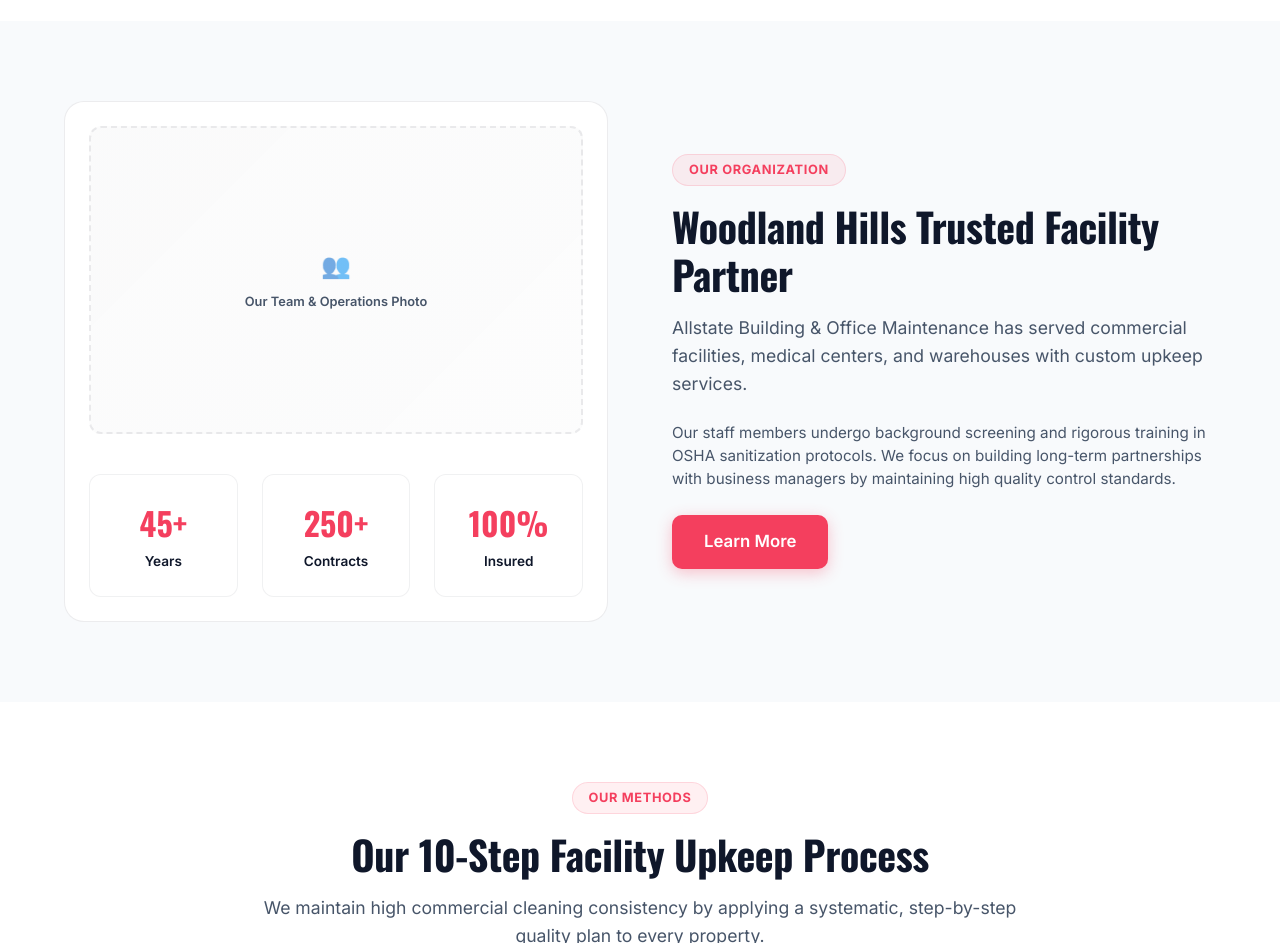
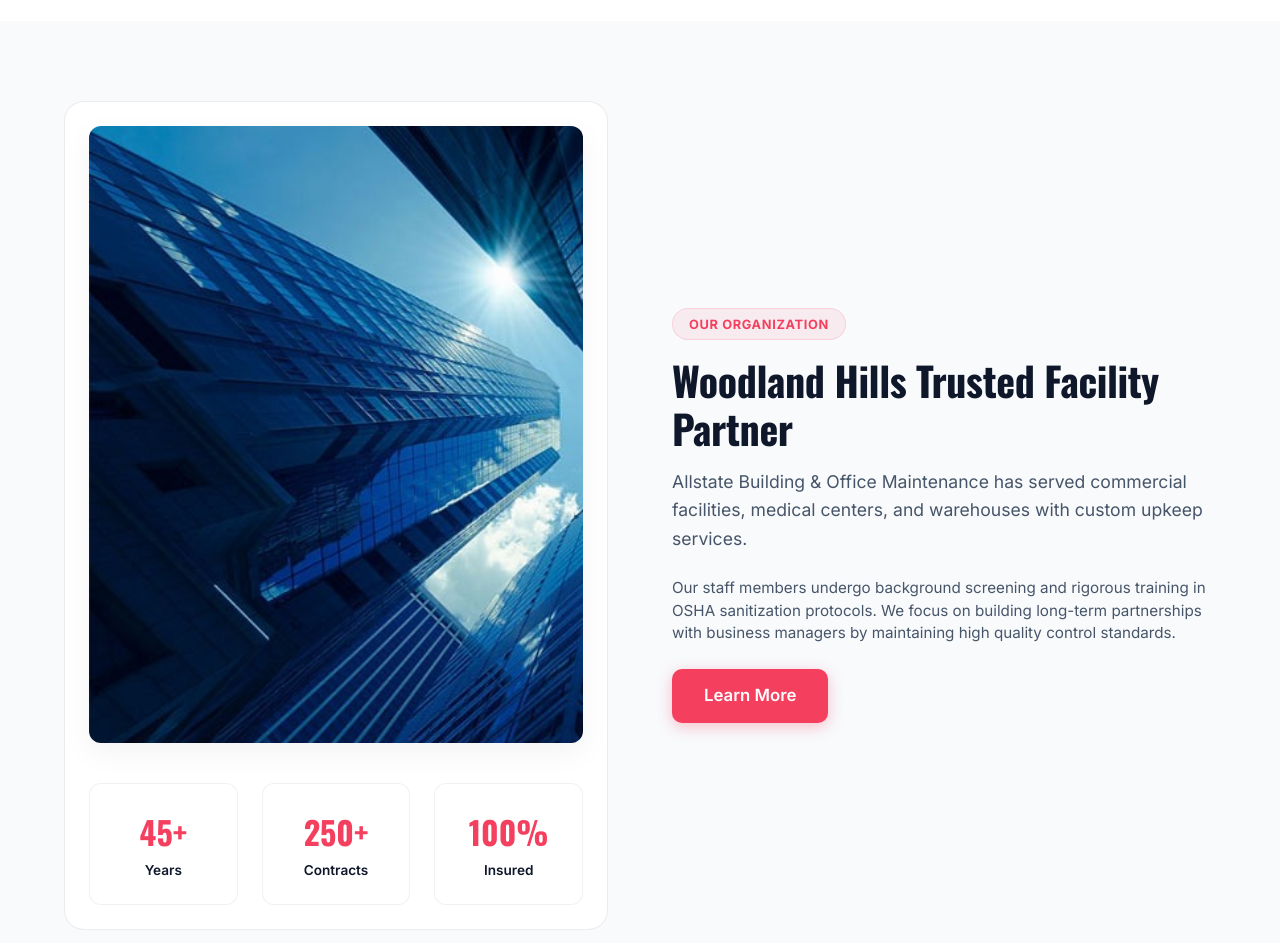
Before and after one commit to sk8benji/allstate, a Next.js app in the folder apps/next-app/: page / in a window 1280 px wide. Shown: the part 5060-6003 px from the top of the page. Built offline with nearby package versions, Linux system fonts and the light colour scheme.

Commit message:
feat: integrate skyscraper image into Our Organization photo card with taller aspect ratio

```diff
--- a/apps/next-app/src/app/page.module.css
+++ b/apps/next-app/src/app/page.module.css
@@ -470,6 +470,16 @@
 .photoPlaceholderIcon {
   font-size: 1.5rem;
   opacity: 0.6;
+}
+
+.organizationPhoto {
+  width: 100%;
+  aspect-ratio: 4 / 5; /* Taller aspect ratio for the skyscraper photo */
+  object-fit: cover;
+  border-radius: 12px;
+  margin-bottom: 1.5rem;
+  display: block;
+  box-shadow: 0 10px 30px rgba(0, 0, 0, 0.05);
 }
 
 /* Why Choose Us */
--- a/apps/next-app/src/app/page.tsx
+++ b/apps/next-app/src/app/page.tsx
@@ -481,10 +481,11 @@
         <div className={styles.container}>
           <div className={styles.twoColGrid}>
             <div className={styles.whyImageCard} style={{ backgroundColor: "#fff", padding: "1.5rem" }}>
-              <div className={styles.photoPlaceholder} style={{ minHeight: "260px", marginBottom: "0" }}>
-                <span className={styles.photoPlaceholderIcon}>👥</span>
-                <span>Our Team & Operations Photo</span>
-              </div>
+              <img
+                src="/organization.jpg"
+                alt="Allstate Building & Office Maintenance Organization"
+                className={styles.organizationPhoto}
+              />
               <div className={styles.aboutCardGrid}>
                 <div className={styles.aboutMiniCard}>
                   <div className={styles.aboutMiniVal}>45+</div>
```
Also changed, not shown: apps/next-app/public/organization.jpg (added).
